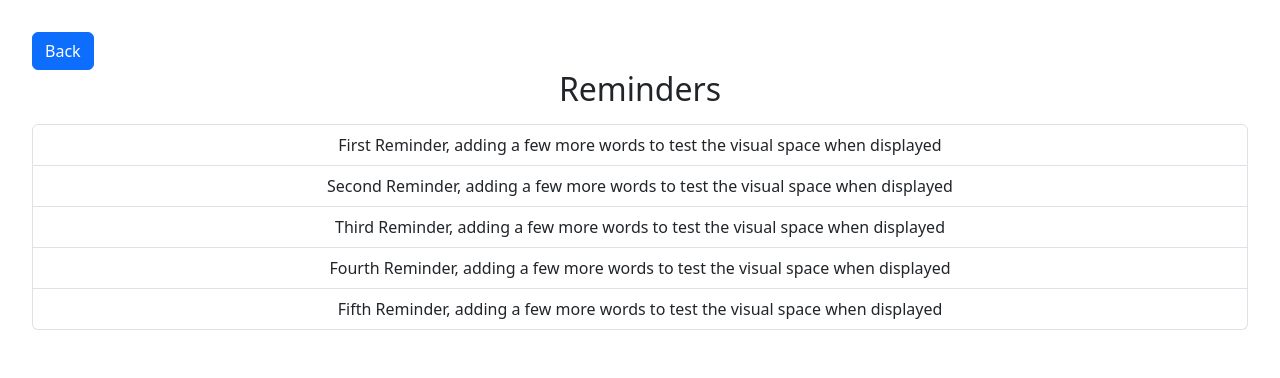
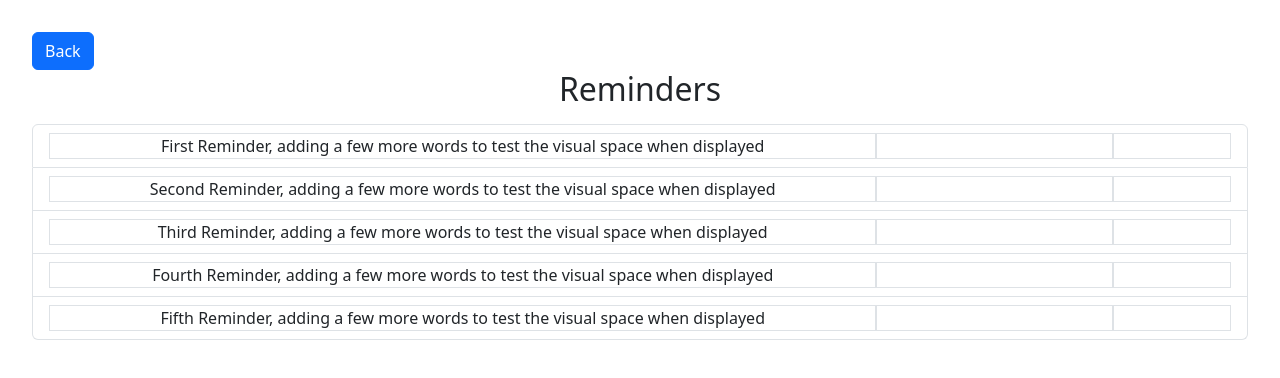
Before and after one commit to Pantaleon-Arkady/React-FrontEnd, a React (Vite) app: page /reminder-app in a window 1280 px wide. Shown: the top 378 px of the page. Built offline with nearby package versions, Linux system fonts and the light colour scheme.

Commit message:
styled reminder data display orientation...

```diff
--- a/src/ReminderList.jsx
+++ b/src/ReminderList.jsx
@@ -5,10 +5,18 @@ function ReminderList({ reminders }) {
     return (
         <ul className="list-group mt-3">
             {reminders.map(reminder => (
-                <li className="list-group-item ">
-                    <span>
-                        {reminder.text}
-                    </span>
+                <li className="list-group-item d-flex">
+                    <div className="reminders_text border">
+                        <span>
+                            {reminder.text}
+                        </span>
+                    </div>
+                    <div className="reminders_date border">
+
+                    </div>
+                    <div className="reminders_mod border">
+
+                    </div>
                 </li>
             ))}
         </ul>
--- a/src/index.css
+++ b/src/index.css
@@ -31,3 +31,17 @@ body {
         background-color: #ffffff;
     }
 }
+
+/* Reminders */
+
+.reminders_text {
+    width: 70%;
+}
+
+.reminders_date {
+    width: 20%;
+}
+
+.reminders_mod {
+    width: 10%;
+}
```
